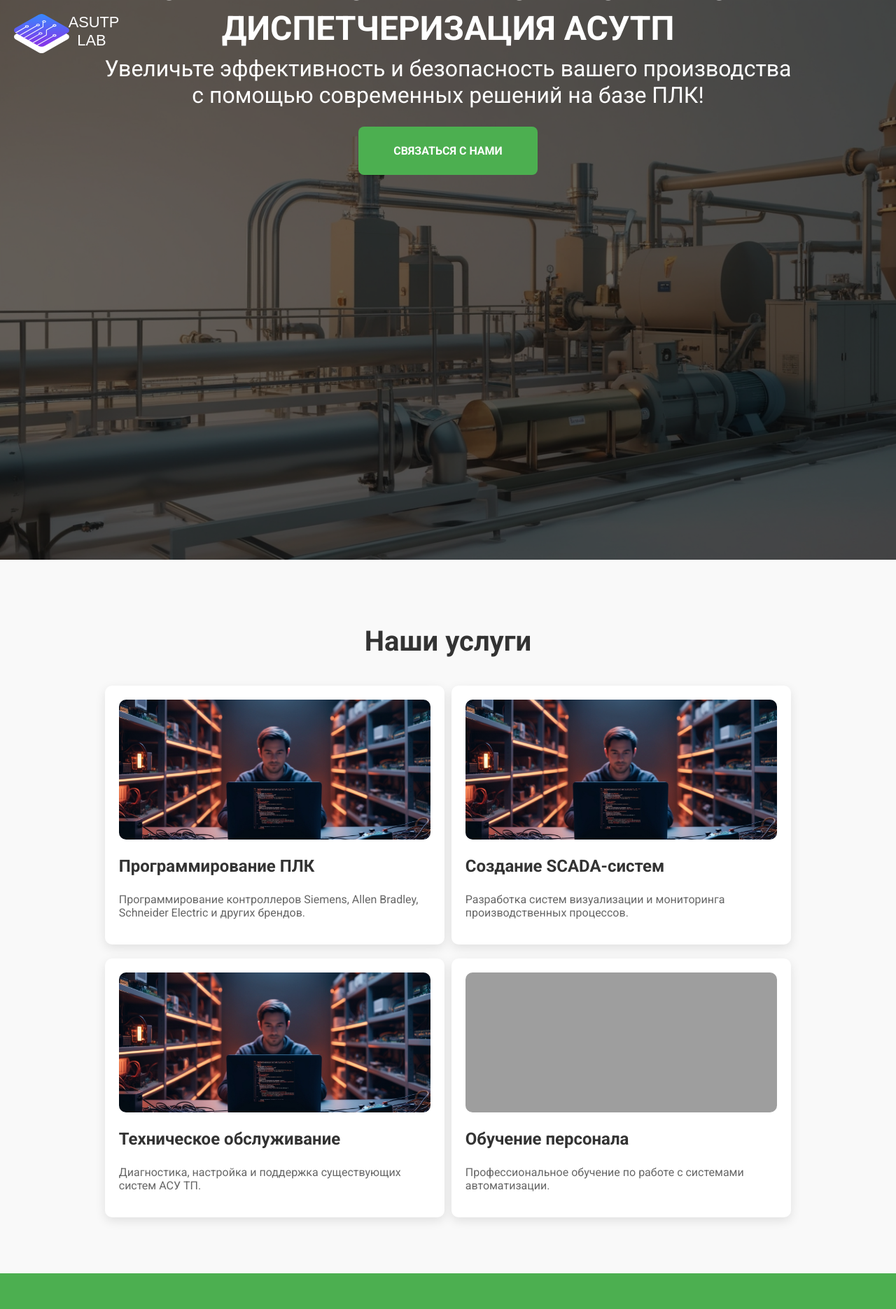
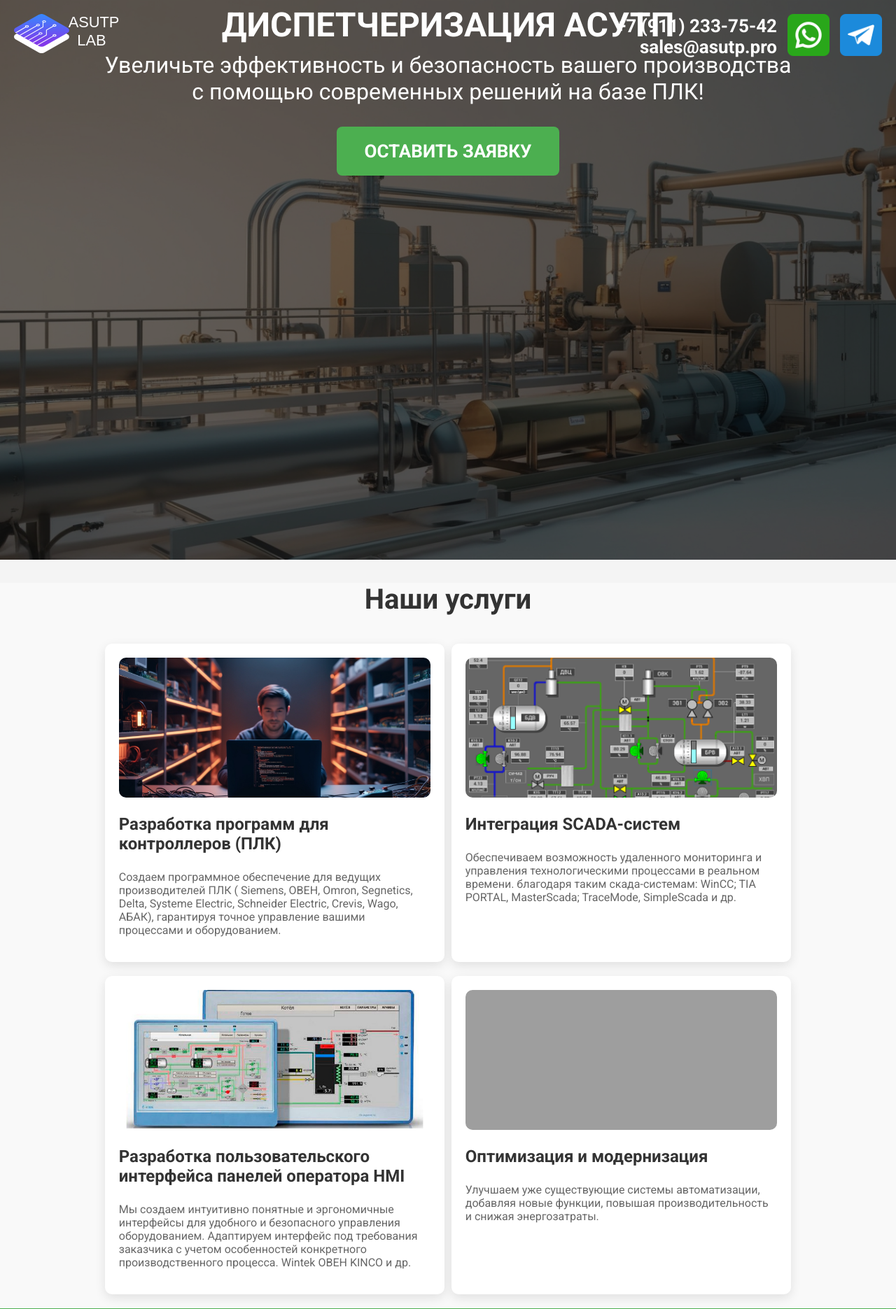
Before and after one commit to Albert-Sh-Rep/ASUTP_FLASK_REP1, a Flask app: page / in a window 1280 px wide. Shown: the top 1871 px of the page at 70% size. Run offline with Flask 3, Linux system fonts and the light colour scheme; grey boxes are pictures that could not be loaded.

Commit message:
Добавил раздел контакты в правую верхнюю часть лендинга и добавил фотки в раздел наши услугуи, подравил текстовку раздела наши услуги

```diff
--- a/static/style.css
+++ b/static/style.css
@@ -56,7 +56,9 @@ body {
 .btn-primary {
     background-color: #4CAF50;
     color: white;
-    padding: 25px 50px;
+    font-size: 26px;
+    font-weight: bold;
+    padding: 20px 40px;
     border: none;
     cursor: pointer;
     text-transform: uppercase;
@@ -72,7 +75,7 @@ body {
 
 /* Секция услуг */
 .services {
-    padding: 60px 0;
+    padding: 0px 0;
     background-color: #f9f9f9;
     text-align: center;
 }
@@ -207,3 +210,58 @@ footer {
      text-decoration: none;
      display: block;
 }
+
+/* Контейнер для логотипа */
+.logo {
+    position: absolute;
+    top: 20px;
+    left: 20px;
+    z-index: 10;
+}
+
+/* Контейнер для логотипа */
+.logo {
+    position: absolute;
+    top: 20px;
+    left: 20px;
+    z-index: 10;
+}
+
+/* Контейнер для контактной информации */
+.contact-info {
+    position: absolute;
+    top: 20px;
+    right: 20px;
+    display: flex;
+    align-items: center;
+    gap: 15px; /* Расстояние между текстом и иконками */
+    z-index: 10;
+}
+
+/* Контейнер для текста (телефон и почта) */
+.contact-text {
+    display: flex;
+    flex-direction: column; /* Размещаем текст вертикально */
+    align-items: flex-end;  /* Выравнивание текста по правому краю */
+}
+
+.contact-info .phone,
+.contact-info .email {
+    color: #FFFFFF;
+    font-size: 26px;
+    font-weight: bold;
+    z-index: 10;
+}
+
+/* Стили для иконок WhatsApp и Telegram */
+.contact-info .icon {
+    width: 60px; /* Размер иконок */
+    height: 60px;
+    cursor: pointer;
+    transition: transform 0.3s ease;
+    z-index: 11;
+}
+
+.contact-info .icon:hover {
+    transform: scale(1.1); /* Легкая анимация увеличения при наведении */
+}
--- a/templates/index.html
+++ b/templates/index.html
@@ -18,9 +18,22 @@
         <div class="container">
             <h1>ПРОГРАММИРОВАНИЕ КОНТРОЛЛЕРОВ И ДИСПЕТЧЕРИЗАЦИЯ ACУТП</h1>
             <p>Увеличьте эффективность и безопасность вашего производства с помощью современных решений на базе ПЛК!</p><br>
-            <a href="#contact" class="btn-primary">Связаться с нами</a>
+            <a href="#contact" class="btn-primary">Оставить заявку</a>
         </div>
+    <div class="contact-info">
+        <div class="contact-text">
+            <span class="phone">+7 (911) 233-75-42</span>
+            <span class="email">sales@asutp.pro</span>
+        </div>
+        <a href="https://wa.me/79625662656" target="_blank">
+            <img src="{{ url_for('static', filename='images/whatsapp.png') }}" alt="WhatsApp" class="icon">
+        </a>
+        <a href="https://t.me/tatmon13" target="_blank">
+            <img src="{{ url_for('static', filename='images/telegram.png') }}" alt="Telegram" class="icon">
+        </a>
+    </div>
     </header>
+
 
     <section class="services" id="services">
         <div class="container">
@@ -28,23 +41,23 @@
             <div class="services-list">
                 <div class="service">
                     <img src="{{ url_for('static', filename='images/plc-programming.jpg') }}" alt="Программирование ПЛК">
-                    <h3>Программирование ПЛК</h3>
-                    <p>Программирование контроллеров Siemens, Allen Bradley, Schneider Electric и других брендов.</p>
+                    <h3>Разработка программ для контроллеров (ПЛК)</h3>
+                    <p>Создаем программное обеспечение для ведущих производителей ПЛК ( Siemens, ОВЕН, Omron, Segnetics, Delta, Systeme Electric, Schneider Electric, Crevis, Wago, АБАК), гарантируя точное управление вашими процессами и оборудованием.</p>
                 </div>
                 <div class="service">
                     <img src="{{ url_for('static', filename='images/scada-system.jpg') }}" alt="Создание SCADA-систем">
-                    <h3>Создание SCADA-систем</h3>
-                    <p>Разработка систем визуализации и мониторинга производственных процессов.</p>
+                    <h3>Интеграция SCADA-систем</h3>
+                    <p>Обеспечиваем возможность удаленного мониторинга и управления технологическими процессами в реальном времени. благодаря таким скада-системам:  WinCC; TIA PORTAL, MasterScada; TraceMode, SimpleScada и др.</p>
                 </div>
                 <div class="service">
                     <img src="{{ url_for('static', filename='images/maintenance.jpg') }}" alt="Техническое обслуживание">
-                    <h3>Техническое обслуживание</h3>
-                    <p>Диагностика, настройка и поддержка существующих систем АСУ ТП.</p>
+                    <h3>Разработка пользовательского интерфейса панелей оператора HMI</h3>
+                    <p>Мы создаем интуитивно понятные и эргономичные интерфейсы для удобного и безопасного управления оборудованием. Адаптируем интерфейс под требования заказчика с учетом особенностей конкретного производственного процесса. Wintek ОВЕН KINCO и др.</p>
                 </div>
                 <div class="service">
                     <img src="{{ url_for('static', filename='images/training.jpg') }}" alt="Обучение персонала">
-                    <h3>Обучение персонала</h3>
-                    <p>Профессиональное обучение по работе с системами автоматизации.</p>
+                    <h3>Оптимизация и модернизация</h3>
+                    <p>Улучшаем уже существующие системы автоматизации, добавляя новые функции, повышая производительность и снижая энергозатраты.</p>
                 </div>
             </div>
         </div>
```
Also changed, not shown: other parts of static/style.css (+1 -0 lines), static/images/2maintenance (2).jpg (added), static/images/2maintenance.jpg (added), static/images/2scada-system.jpg (added), static/images/2training.jpg (added), static/images/3maintenance.jpg (added), static/images/maintenance.jpg, static/images/scada-system.jpg, static/images/telegram.png (added), static/images/whatsapp.png (added), 3 other files.
